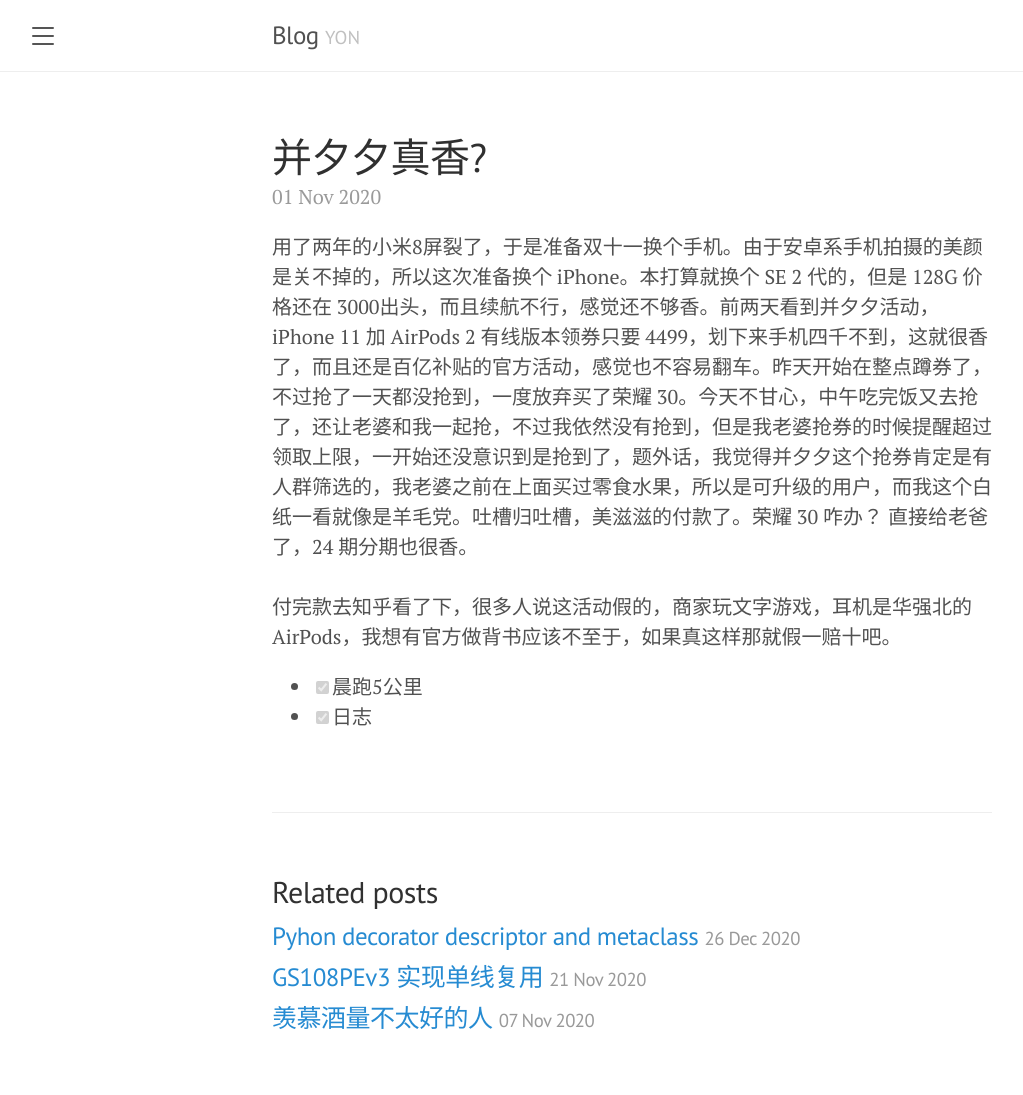
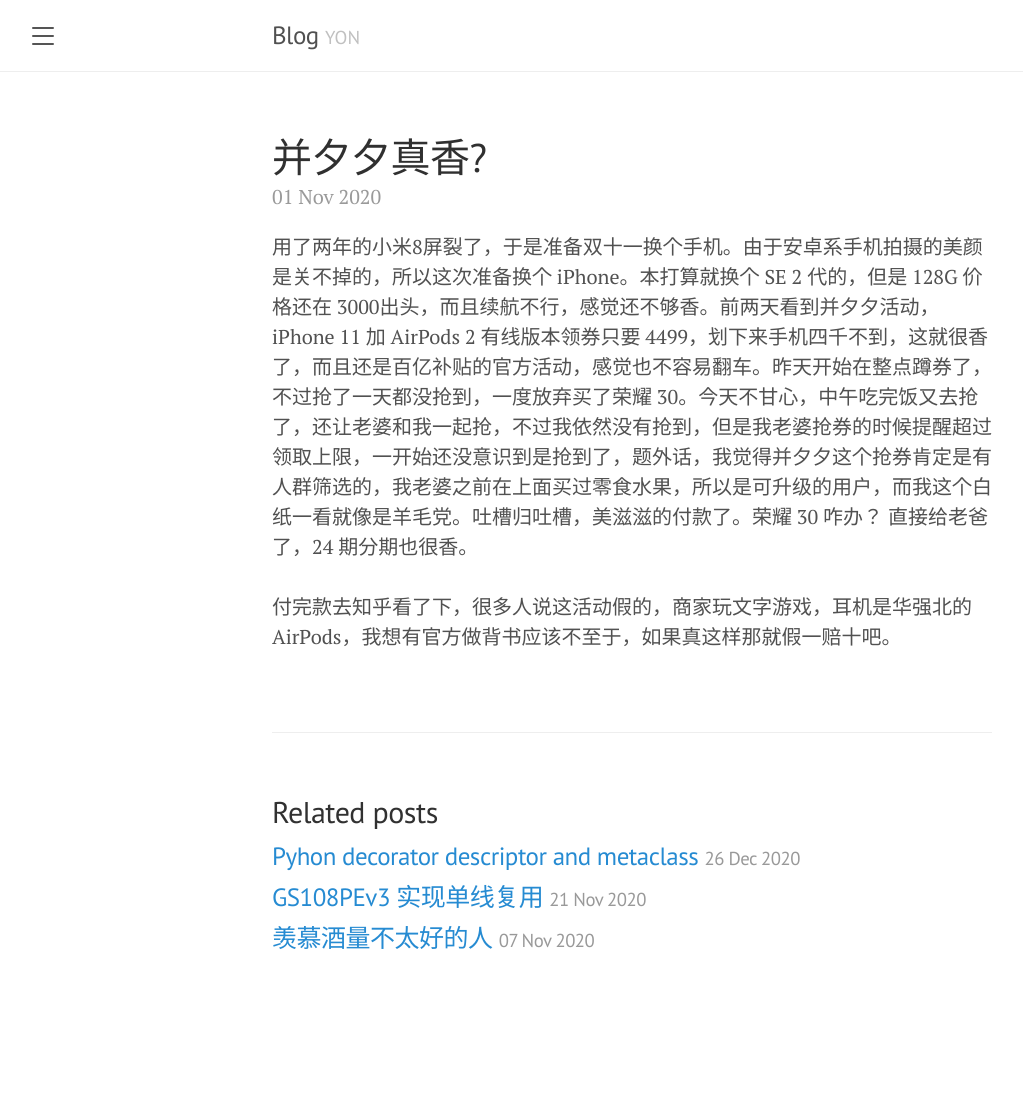
Before and after one commit to yoncise/yoncise.github.io, a Jekyll site: the page built from _posts/2020/2020-11-01-15298438.md, in a window 1280 px wide. Shown: the whole page, without its empty margins (8-1031 px from the left). Built offline with Jekyll 4.4.1, drawn with Linux system fonts in a browser that asks for light colours; after the commit the page ends 1015 px from its top, so only the background shows below that.

Commit message:
sync from yuque

```diff
--- a/_posts/2020/2020-11-01-15298438.md
+++ b/_posts/2020/2020-11-01-15298438.md
@@ -3,7 +3,4 @@
 title: 并夕夕真香?
 ---
 用了两年的小米8屏裂了，于是准备双十一换个手机。由于安卓系手机拍摄的美颜是关不掉的，所以这次准备换个 iPhone。本打算就换个 SE 2 代的，但是 128G 价格还在 3000出头，而且续航不行，感觉还不够香。前两天看到并夕夕活动， iPhone 11 加 AirPods 2 有线版本领券只要 4499，划下来手机四千不到，这就很香了，而且还是百亿补贴的官方活动，感觉也不容易翻车。昨天开始在整点蹲券了，不过抢了一天都没抢到，一度放弃买了荣耀 30。今天不甘心，中午吃完饭又去抢了，还让老婆和我一起抢，不过我依然没有抢到，但是我老婆抢券的时候提醒超过领取上限，一开始还没意识到是抢到了，题外话，我觉得并夕夕这个抢券肯定是有人群筛选的，我老婆之前在上面买过零食水果，所以是可升级的用户，而我这个白纸一看就像是羊毛党。吐槽归吐槽，美滋滋的付款了。荣耀 30 咋办？ 直接给老爸了，24 期分期也很香。<br />
-<br />付完款去知乎看了下，很多人说这活动假的，商家玩文字游戏，耳机是华强北的 AirPods，我想有官方做背书应该不至于，如果真这样那就假一赔十吧。<br />
-
-- [x] 晨跑5公里
-- [x] 日志
+<br />付完款去知乎看了下，很多人说这活动假的，商家玩文字游戏，耳机是华强北的 AirPods，我想有官方做背书应该不至于，如果真这样那就假一赔十吧。
```
